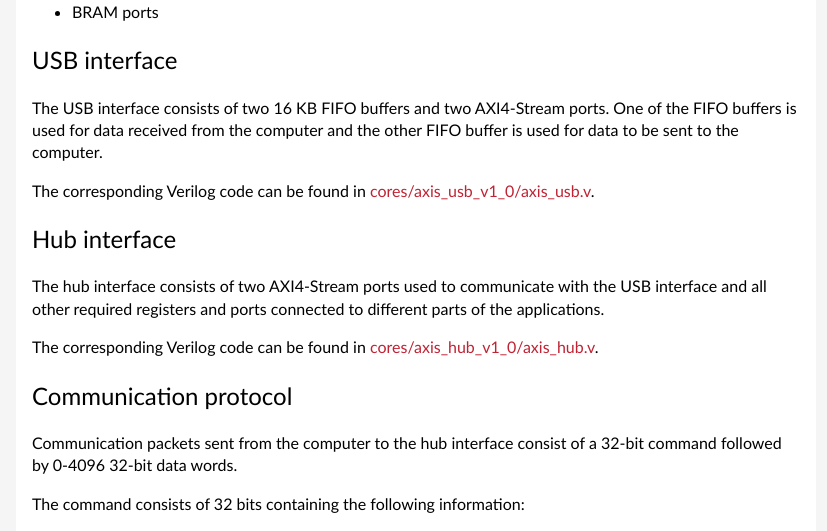
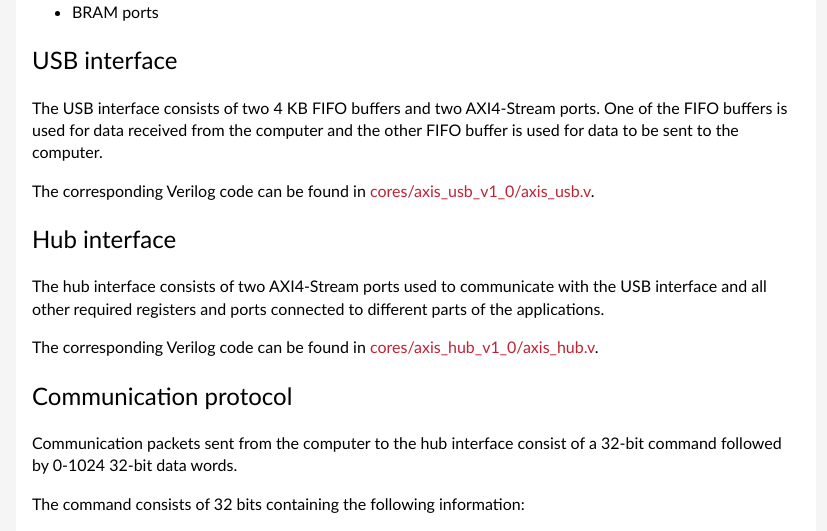
Before and after one commit to pavel-demin/usb104-a7-notes, a Jekyll site: the page built from usb-interface.md, in a window 1280 px wide and 900 px high, scrolled down 575 px. Shown: the part 162-693 px from the top of the window, without its empty margins (224-1051 px from the left). Built offline with Jekyll 4.4.1, drawn with Linux system fonts in a browser that asks for light colours.

Commit message:
update usb-interface

```diff
--- a/usb-interface.md
+++ b/usb-interface.md
@@ -21,7 +21,7 @@ To control, monitor and communicate with all parts of the applications, the foll
 USB interface
 -----
 
-The USB interface consists of two 16 KB FIFO buffers and two AXI4-Stream ports. One of the FIFO buffers is used for data received from the computer and the other FIFO buffer is used for data to be sent to the computer.
+The USB interface consists of two 4 KB FIFO buffers and two AXI4-Stream ports. One of the FIFO buffers is used for data received from the computer and the other FIFO buffer is used for data to be sent to the computer.
 
 The corresponding Verilog code can be found in [cores/axis_usb_v1_0/axis_usb.v](https://github.com/pavel-demin/usb104-a7-notes/blob/master/cores/axis_usb_v1_0/axis_usb.v).
 
@@ -35,7 +35,7 @@ The corresponding Verilog code can be found in [cores/axis_hub_v1_0/axis_hub.v](
 Communication protocol
 -----
 
-Communication packets sent from the computer to the hub interface consist of a 32-bit command followed by 0-4096 32-bit data words.
+Communication packets sent from the computer to the hub interface consist of a 32-bit command followed by 0-1024 32-bit data words.
 
 The command consists of 32 bits containing the following information:
 
```
